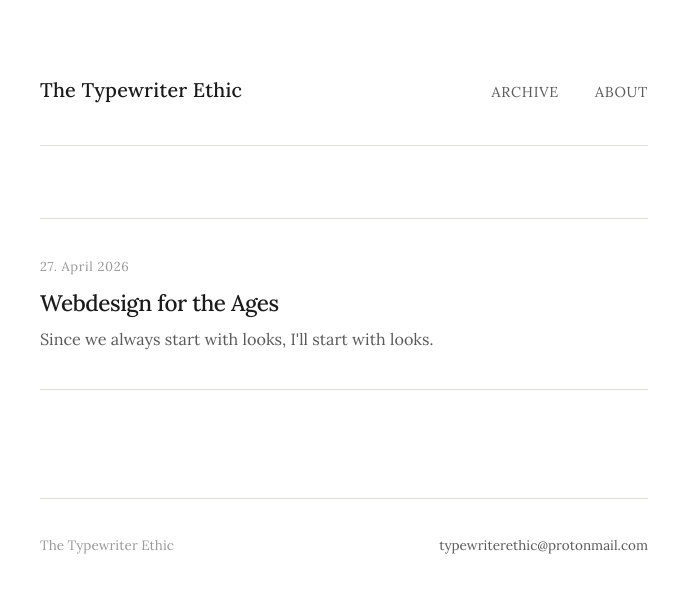
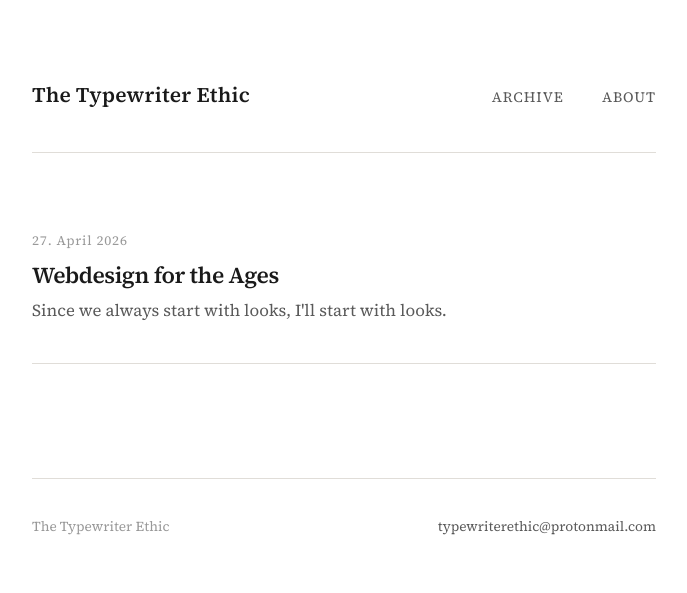
Before and after one commit to typewriterethic/typewriterethic.github.io, a Jekyll site: the page built from index.html, in a window 1280 px wide. Shown: the top 593 px of the page, without its empty margins (296-983 px from the left). Built offline with Jekyll 4.4.1, drawn with Linux system fonts in a browser that asks for light colours; the list of posts is cut into pages by our own code.

Commit message:
Update main.css

```diff
--- a/assets/css/main.css
+++ b/assets/css/main.css
@@ -2,10 +2,10 @@
    TYPOGRAFI OG VARIABLER
    ============================================ */
 
-@import url('https://fonts.googleapis.com/css2?family=Lora:ital,wght@0,400;0,500;1,400;1,500&display=swap');
+@import url('https://fonts.googleapis.com/css2?family=Source+Serif+4:ital,opsz,wght@0,8..60,300;0,8..60,400;0,8..60,600;1,8..60,300;1,8..60,400;1,8..60,600&display=swap');
 
 :root {
-  --font-serif: 'Lora', Georgia, 'Times New Roman', serif;
+  --font-serif: 'Source Serif 4', Georgia, 'Times New Roman', serif;
 
   --color-ink:        #1a1a1a;
   --color-ink-light:  #5a5a5a;
@@ -14,9 +14,9 @@
   --color-rule:       #e0ddd8;
   --color-accent:     #3d3830;
 
-  --measure:          62ch;
-  --leading:          1.85;
-  --leading-tight:    1.3;
+  --measure:          64ch;
+  --leading:          1.8;
+  --leading-tight:    1.25;
 
   --space-xs:   0.5rem;
   --space-sm:   1rem;
@@ -36,7 +36,7 @@
 }
 
 html {
-  font-size: 18px;
+  font-size: 19px;
   -webkit-text-size-adjust: 100%;
   text-rendering: optimizeLegibility;
   -webkit-font-smoothing: antialiased;
@@ -56,7 +56,7 @@ body {
    ============================================ */
 
 .site-wrapper {
-  max-width: 680px;
+  max-width: 700px;
   margin: 0 auto;
   padding: 0 var(--space-md);
 }
@@ -81,7 +81,7 @@ body {
 .site-title {
   font-family: var(--font-serif);
   font-size: 1.1rem;
-  font-weight: 500;
+  font-weight: 600;
   letter-spacing: 0.01em;
   color: var(--color-ink);
   text-decoration: none;
@@ -97,10 +97,10 @@ body {
 }
 
 .site-nav a {
-  font-size: 0.8rem;
+  font-size: 0.75rem;
   color: var(--color-ink-light);
   text-decoration: none;
-  letter-spacing: 0.05em;
+  letter-spacing: 0.07em;
   text-transform: uppercase;
 }
 
@@ -127,7 +127,7 @@ body {
 }
 
 .site-footer p {
-  font-size: 0.75rem;
+  font-size: 0.72rem;
   color: var(--color-ink-faint);
   line-height: 1.5;
 }
@@ -155,23 +155,24 @@ body {
 }
 
 .post-list__item:first-child {
-  border-top: 1px solid var(--color-rule);
+  border-top: none;
+  padding-top: 0;
 }
 
 .post-list__meta {
-  font-size: 0.72rem;
+  font-size: 0.7rem;
   color: var(--color-ink-faint);
-  letter-spacing: 0.05em;
-  margin-bottom: 0.5rem;
+  letter-spacing: 0.06em;
+  margin-bottom: 0.45rem;
 }
 
 .post-list__title {
   font-family: var(--font-serif);
-  font-size: 1.25rem;
-  font-weight: 500;
+  font-size: 1.2rem;
+  font-weight: 600;
   line-height: var(--leading-tight);
   letter-spacing: -0.02em;
-  margin-bottom: 0.5rem;
+  margin-bottom: 0.45rem;
 }
 
 .post-list__title a {
@@ -184,72 +185,96 @@ body {
 }
 
 .post-list__excerpt {
-  font-size: 0.9rem;
+  font-size: 0.88rem;
   color: var(--color-ink-light);
-  line-height: 1.65;
+  line-height: 1.6;
 }
 
 /* ============================================
-   POSTSIDE
+   POSTSIDE – HEADER
    ============================================ */
 
 .post-header {
-  margin-bottom: var(--space-lg);
+  margin-bottom: var(--space-md);
 }
 
 .post-header__meta {
-  font-size: 0.72rem;
+  font-size: 0.7rem;
   color: var(--color-ink-faint);
-  letter-spacing: 0.05em;
-  margin-bottom: var(--space-sm);
+  letter-spacing: 0.06em;
+  margin-bottom: 0.75rem;
 }
 
 .post-header__title {
   font-family: var(--font-serif);
   font-size: 2rem;
-  font-weight: 500;
+  font-weight: 600;
   line-height: var(--leading-tight);
-  letter-spacing: -0.03em;
+  letter-spacing: -0.025em;
   color: var(--color-ink);
   max-width: var(--measure);
+  margin-bottom: var(--space-md);
 }
+
+/* ============================================
+   POSTSIDE – INNHOLD
+   ============================================ */
 
 .post-content {
   max-width: var(--measure);
 }
 
-/* Brødtekst */
 .post-content p {
-  margin-bottom: 1.5em;
+  margin-bottom: 1.4em;
   font-size: 1rem;
   line-height: var(--leading);
   color: var(--color-ink);
 }
 
-/* Overskrifter */
 .post-content h2 {
   font-family: var(--font-serif);
-  font-size: 1.35rem;
-  font-weight: 500;
+  font-size: 1.3rem;
+  font-weight: 600;
   line-height: var(--leading-tight);
   letter-spacing: -0.02em;
   color: var(--color-ink);
   margin-top: 2.5em;
-  margin-bottom: 0.75em;
+  margin-bottom: 0.6em;
 }
 
 .post-content h3 {
   font-family: var(--font-serif);
-  font-size: 1.1rem;
-  font-weight: 500;
+  font-size: 1.05rem;
+  font-weight: 400;
   font-style: italic;
   line-height: var(--leading-tight);
   color: var(--color-ink);
-  margin-top: 2em;
-  margin-bottom: 0.6em;
+  margin-top: 1.8em;
+  margin-bottom: 0.5em;
 }
 
-/* Sitat */
+/* ============================================
+   DROP CAPS
+   ============================================ */
+
+/* Aller øverst i posten – første avsnitt */
+.post-content > p:first-child::first-letter,
+/* Første avsnitt etter h2 */
+.post-content h2 + p::first-letter {
+  font-family: var(--font-serif);
+  font-size: 3.8em;
+  font-weight: 600;
+  line-height: 0.82;
+  float: left;
+  margin-right: 0.08em;
+  margin-top: 0.04em;
+  color: var(--color-ink);
+}
+
+/* ============================================
+   SITAT
+   ============================================ */
+
 .post-content blockquote {
   border-left: 2px solid var(--color-accent);
   margin: 2em 0;
@@ -264,7 +289,10 @@ body {
   line-height: 1.7;
 }
 
-/* Lenker */
+/* ============================================
+   LENKER
+   ============================================ */
+
 .post-content a {
   color: var(--color-ink);
   text-decoration: underline;
@@ -277,7 +305,10 @@ body {
   text-decoration-color: var(--color-ink);
 }
 
-/* Horisontal strek */
+/* ============================================
+   HORISONTAL STREK
+   ============================================ */
+
 .post-content hr {
   border: none;
   border-top: 1px solid var(--color-rule);
@@ -285,7 +316,10 @@ body {
   width: 40%;
 }
 
-/* Kode */
+/* ============================================
+   KODE
+   ============================================ */
+
 .post-content code {
   font-family: 'Courier New', Courier, monospace;
   font-size: 0.85em;
@@ -308,7 +342,10 @@ body {
   font-size: 0.8rem;
 }
 
-/* Embeds – YouTube, Spotify, Soundcloud osv */
+/* ============================================
+   EMBEDS
+   ============================================ */
+
 .embed-wrapper {
   margin: 2em 0;
 }
@@ -362,16 +399,16 @@ body {
 
 .post-nav__label {
   display: block;
-  font-size: 0.7rem;
+  font-size: 0.68rem;
   color: var(--color-ink-faint);
-  letter-spacing: 0.06em;
+  letter-spacing: 0.07em;
   text-transform: uppercase;
   margin-bottom: 0.3em;
 }
 
 .post-nav__title {
-  font-size: 0.9rem;
-  font-weight: 500;
+  font-size: 0.88rem;
+  font-weight: 600;
   line-height: 1.4;
   color: var(--color-ink-light);
 }
@@ -381,7 +418,7 @@ body {
 }
 
 /* ============================================
-   ARKIV-SIDE
+   ARKIV
    ============================================ */
 
 .archive-year {
@@ -393,7 +430,7 @@ body {
 }
 
 .archive-year__heading {
-  font-size: 0.75rem;
+  font-size: 0.72rem;
   color: var(--color-ink-faint);
   letter-spacing: 0.08em;
   text-transform: uppercase;
@@ -415,14 +452,14 @@ body {
 }
 
 .archive-list__date {
-  font-size: 0.72rem;
+  font-size: 0.7rem;
   color: var(--color-ink-faint);
   flex-shrink: 0;
   width: 6rem;
 }
 
 .archive-list__title {
-  font-size: 0.95rem;
+  font-size: 0.92rem;
   color: var(--color-ink);
   text-decoration: none;
   line-height: 1.4;
@@ -441,13 +478,13 @@ body {
 }
 
 .page-content p {
-  margin-bottom: 1.5em;
+  margin-bottom: 1.4em;
   line-height: var(--leading);
 }
 
 .page-content h2 {
   font-size: 1.2rem;
-  font-weight: 500;
+  font-weight: 600;
   margin-top: 2em;
   margin-bottom: 0.75em;
   letter-spacing: -0.01em;
@@ -472,7 +509,7 @@ body {
 
 .pagination a,
 .pagination span {
-  font-size: 0.8rem;
+  font-size: 0.78rem;
   color: var(--color-ink-light);
   text-decoration: none;
   letter-spacing: 0.05em;
@@ -492,7 +529,7 @@ body {
 
 @media (max-width: 600px) {
   html {
-    font-size: 17px;
+    font-size: 18px;
   }
 
   .site-wrapper {
@@ -505,7 +542,7 @@ body {
   }
 
   .post-header__title {
-    font-size: 1.6rem;
+    font-size: 1.65rem;
   }
 
   .post-list__title {
```
